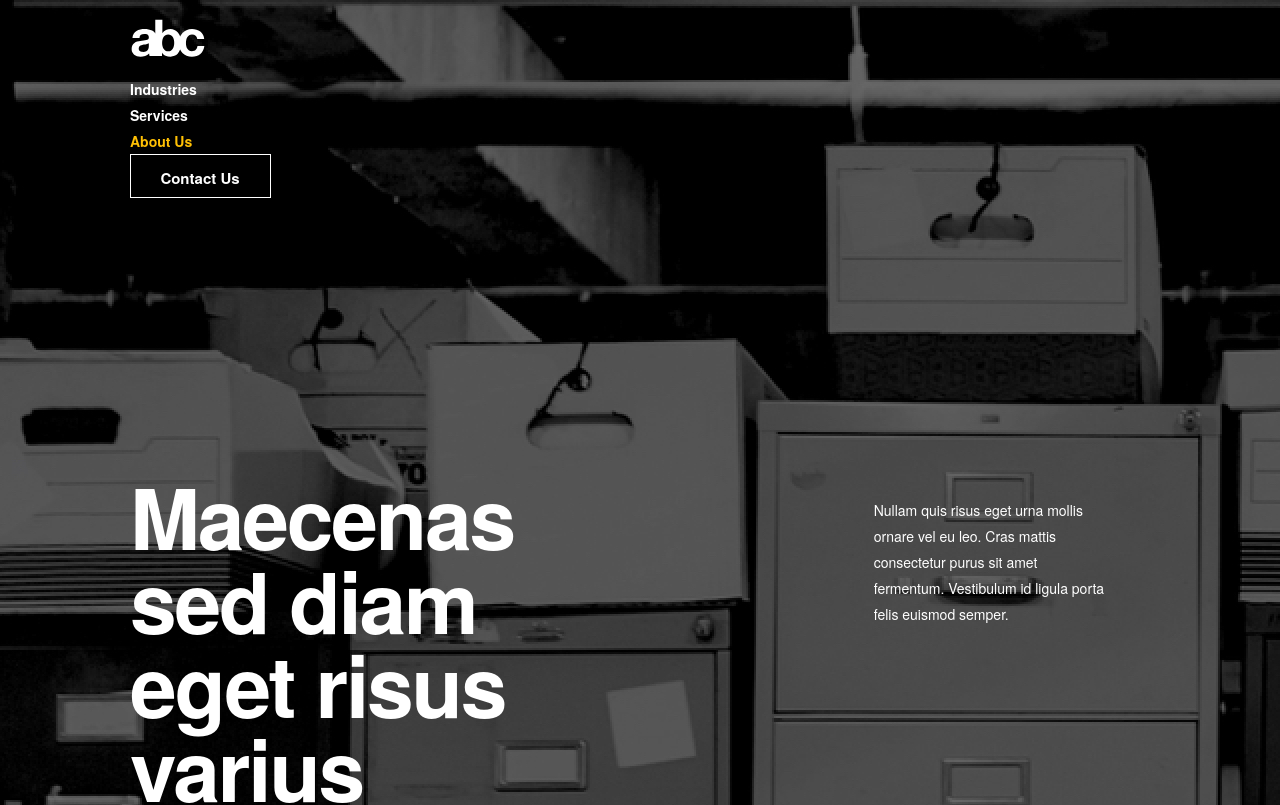
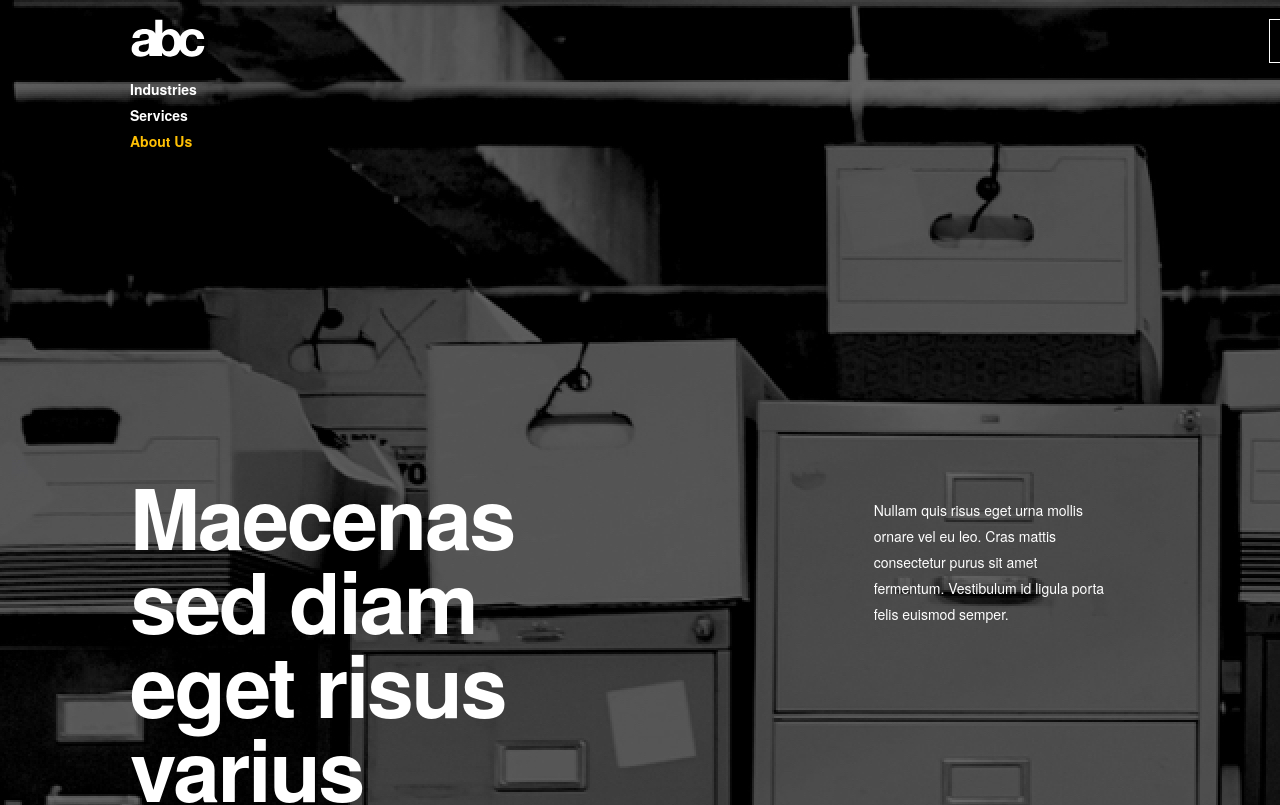
Before and after one commit to IvanGent/bukwild, a React (Create React App) app: page /aboutUs in a window 1280 px wide. Shown: the top 805 px of the page. Built offline with nearby package versions, Linux system fonts and the light colour scheme.

Commit message:
working with navbar

```diff
--- a/src/components/navBar.js
+++ b/src/components/navBar.js
@@ -4,8 +4,12 @@ import Menu from './Menu';
 const NavBarStyle = {
     position: 'absolute',
     minWidth: '100vw',
+    maxWidth: '1440px',
     padding: '0 8.125rem',
-    marginTop: '1.179rem'
+    // margin: '1.179rem 8.125rem 0 8.125rem',
+    marginTop: '1.179rem',
+    display: 'flex',
+    justifyContent: 'space-between'
 }
 
 const imageStyle = {
@@ -34,8 +38,10 @@ const ContactButton = {
 function NavBar() {
     return (
         <div style={NavBarStyle}>
-            <img style={imageStyle} src={'./images/abc_logo.svg'} alt='Logo' />
-            <Menu />
+            <div>
+                <img style={imageStyle} src={'./images/abc_logo.svg'} alt='Logo' />
+                <Menu />
+            </div>
             <div style={ContactButton}>Contact Us</div>
         </div>
     )
```
